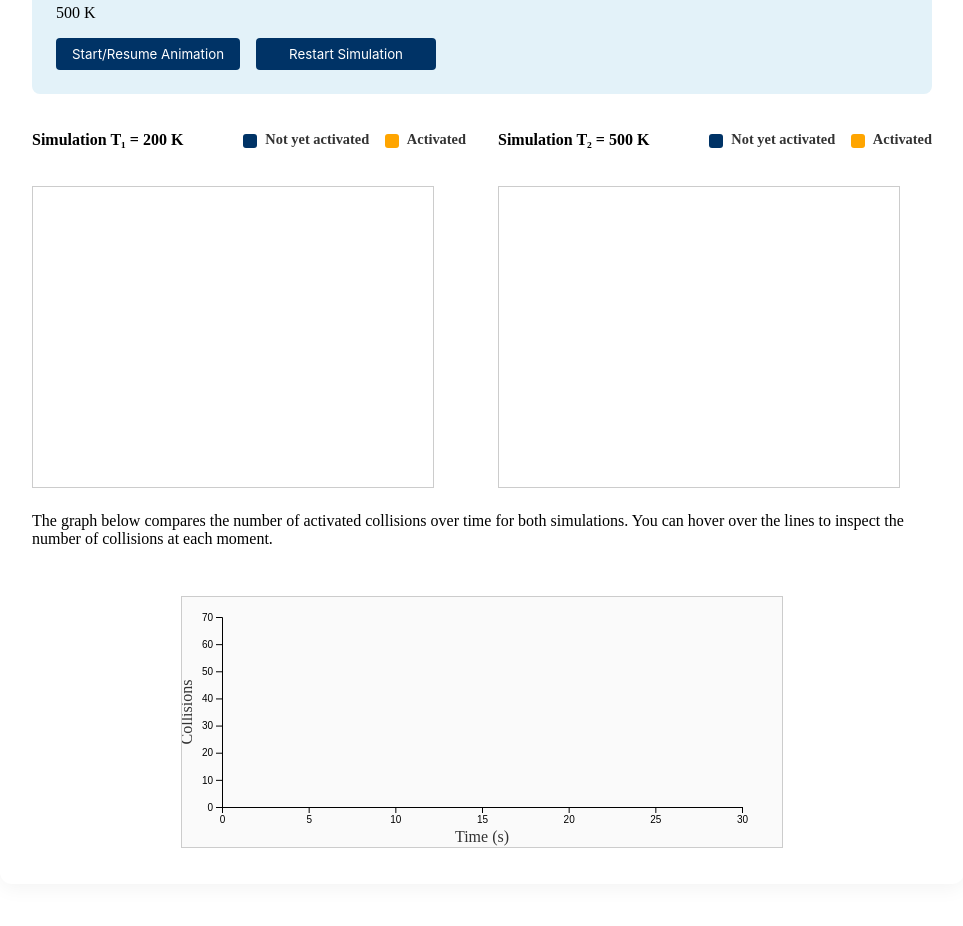
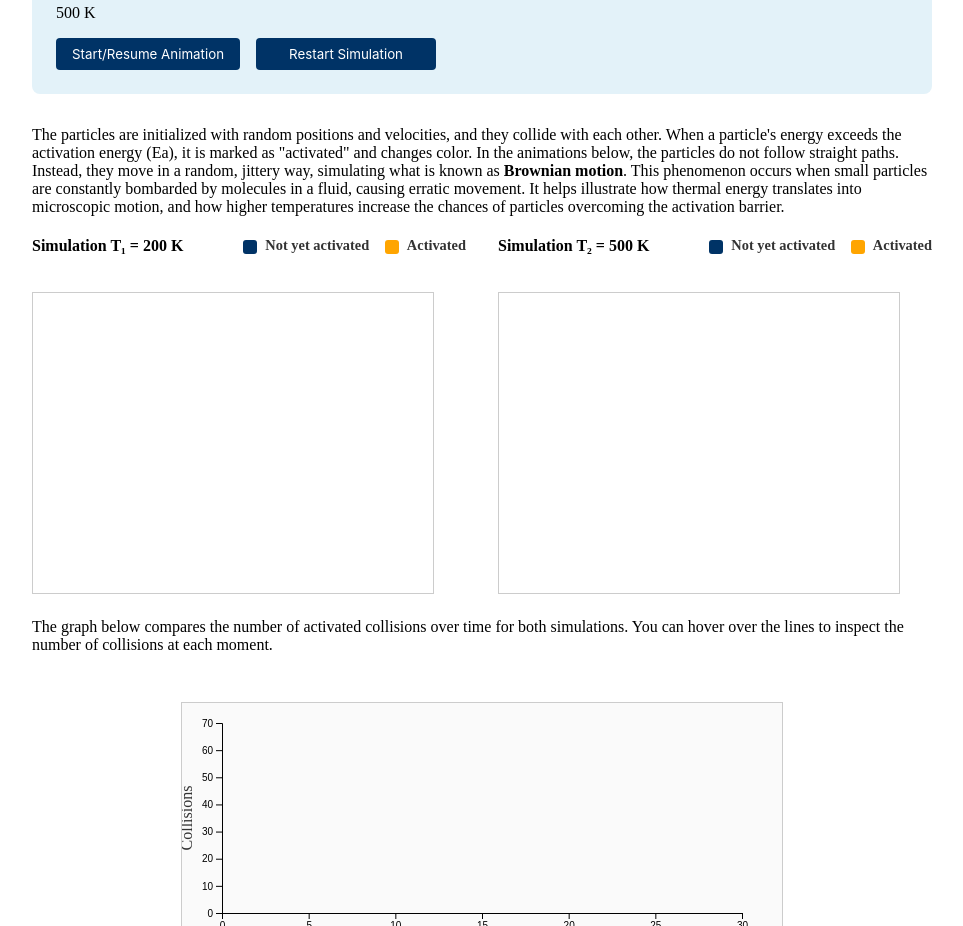
Before and after one commit to FGV-VIS-2025/final-project-chemicalprocesses, a SvelteKit app: page /page2 in a window 1280 px wide. Shown: the part 1400-2326 px from the top of the page, without its empty margins (158-1121 px from the left). Built offline with nearby package versions, Linux system fonts and the light colour scheme.

Commit message:
improving page 2

```diff
--- a/src/routes/page2/+page.svelte
+++ b/src/routes/page2/+page.svelte
@@ -123,6 +123,16 @@
         </button>
       </div>
     </div>
+
+    <p>
+
+  The particles are initialized with random positions and velocities, and they collide with each other.
+  When a particle's energy exceeds the activation energy (Ea), it is marked as "activated" and changes color.
+  In the animations below, the particles do not follow straight paths. Instead, they move in a random, jittery way, simulating
+  what is known as <strong>Brownian motion</strong>. This phenomenon occurs when small particles are constantly bombarded by
+  molecules in a fluid, causing erratic movement. It helps illustrate how thermal energy translates into microscopic motion,
+  and how higher temperatures increase the chances of particles overcoming the activation barrier.
+</p>
 
     <div class="side-by-side" style="margin-top: -1rem">
 
```
